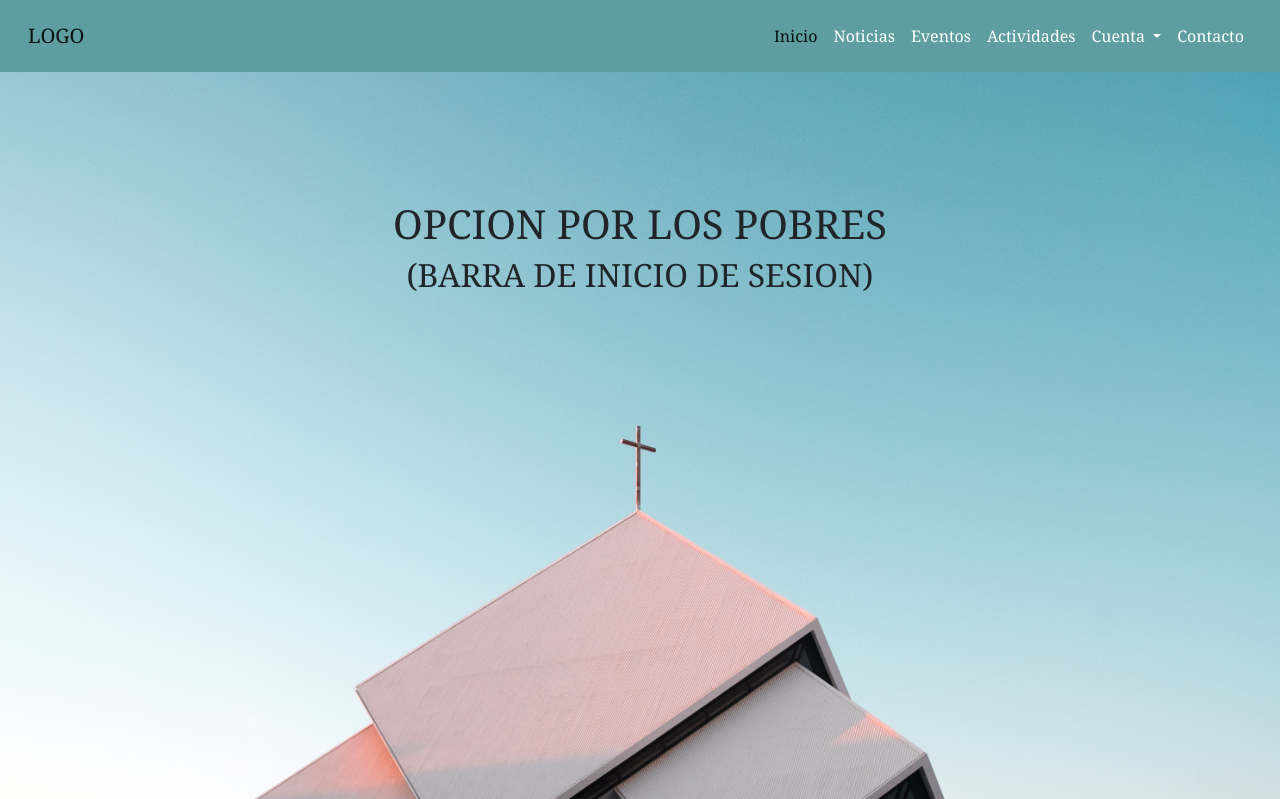
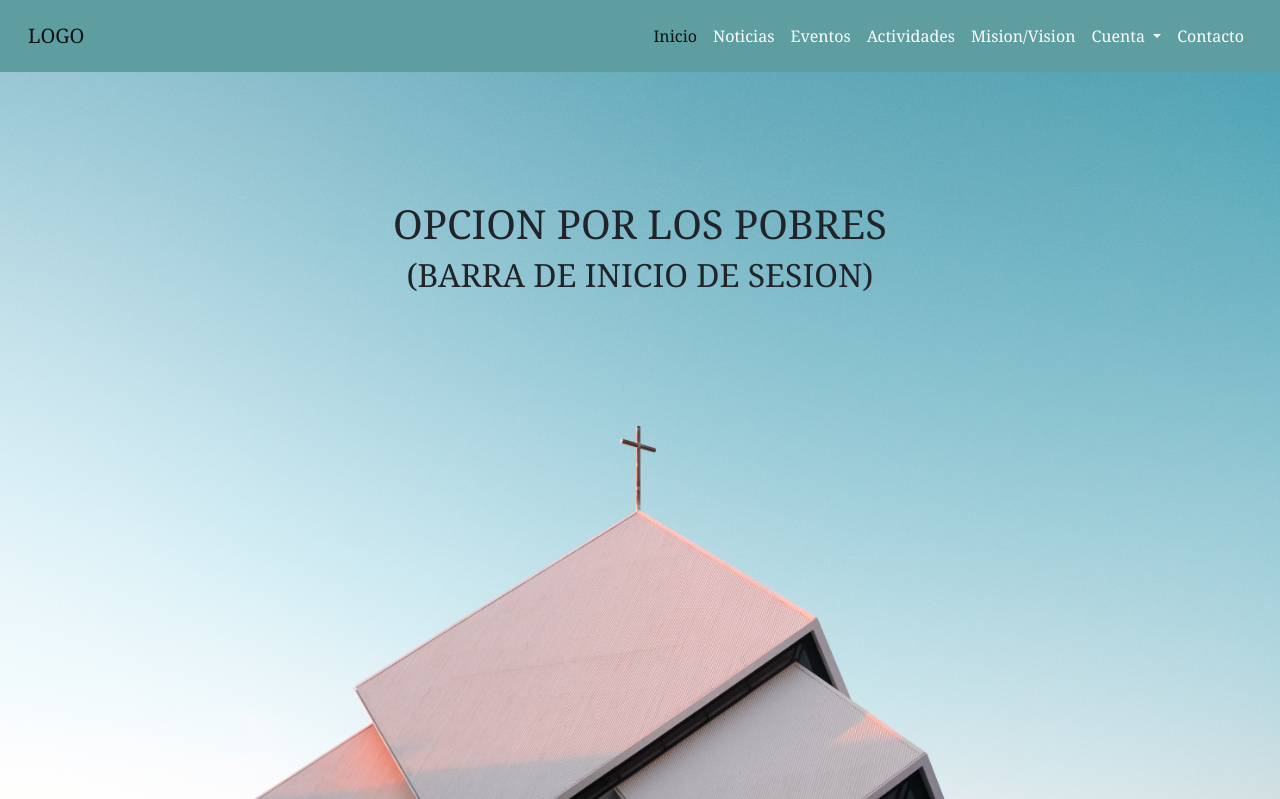
Before and after one commit to JulianMnZodd/ProyectoInformatorio, a Django app: page / in a window 1280 px wide. Shown: the top 799 px of the page. Run offline with Django 3.2, Linux system fonts and the light colour scheme; parts of the project's set-up code (start-up, migrations or seed data) failed here and were passed over.

Commit message:
Agrego pestaña de mision/vision

```diff
--- a/info/info/urls.py
+++ b/info/info/urls.py
@@ -27,6 +27,7 @@ urlpatterns = [
     path('admin/', admin.site.urls),
     path('', views.Home, name = 'home'),
     path('contacto/', views.contacto, name = 'contacto'),
+    path('mision_vision/', views.mision_vision, name = 'mision_vision'),
     path('noticias/',include('apps.noticias.urls')),
     path('usuarios/',include('apps.usuarios.urls')),
 
--- a/info/info/views.py
+++ b/info/info/views.py
@@ -5,3 +5,6 @@ def Home(request):
 
 def contacto(request):
     return render(request,'contacto.html')
+
+def mision_vision(request):
+    return render(request,'mision_vision.html')
--- a/info/templates/base.html
+++ b/info/templates/base.html
@@ -32,6 +32,9 @@
             <li class="nav-item">
                 <a class="nav-link" href="#">Actividades</a>
             </li>
+            <li class="nav-item">
+                <a class="nav-link" href="{%url 'mision_vision' %}">Mision/Vision</a>
+            </li>
             <li class="nav-item dropdown">
                 <a class="nav-link dropdown-toggle" href="#" role="button" data-bs-toggle="dropdown" aria-expanded="false">Cuenta </a>
                 <ul class="dropdown-menu">
```
Also changed, not shown: info/templates/mision_vision.html (added, +17 -0 lines), info/static/css/mision_vision.css (added).
